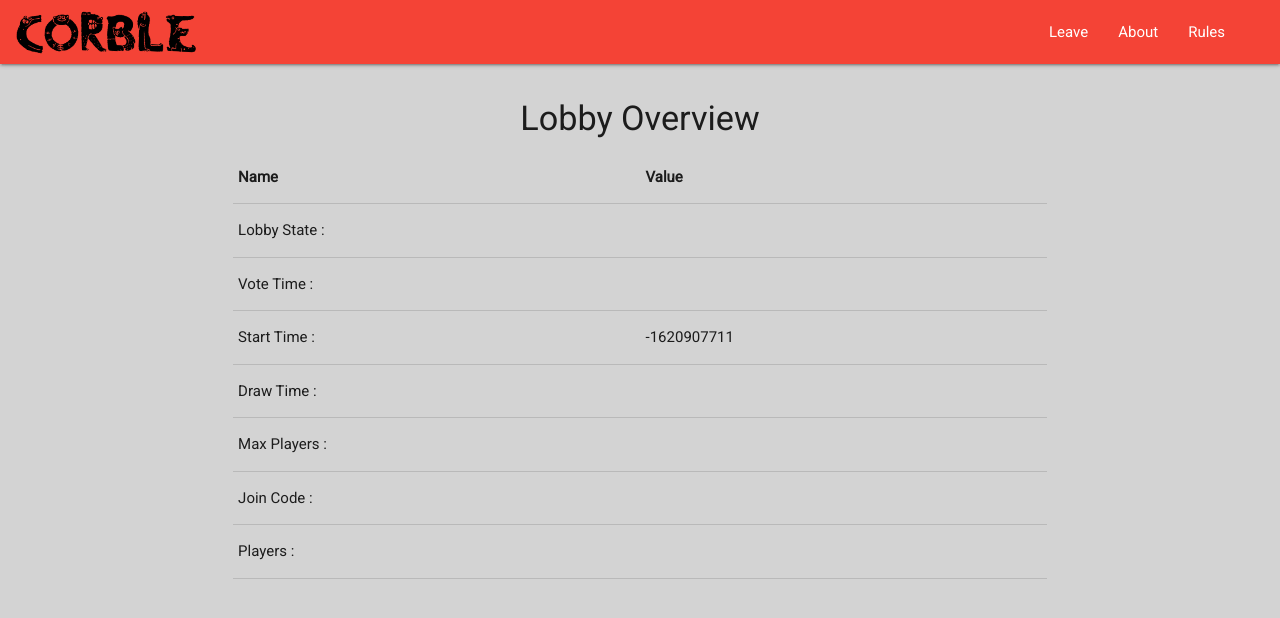
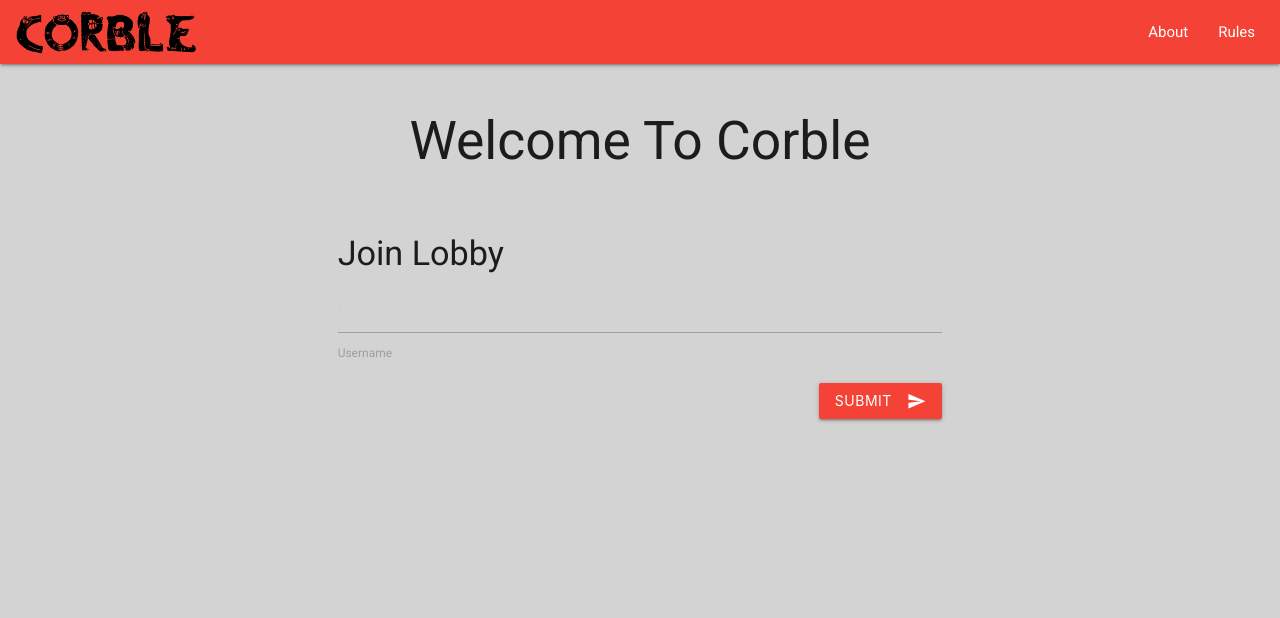
Before and after one commit to arslasel/CorbleProject, a PHP site: page /php/View/LobbyView.php in a window 1280 px wide. Shown: the top 618 px of the page. Run offline with PHP 8.4, Linux system fonts and the light colour scheme; the visitor is signed in with stand-in values (Sample User, id 1); data that the repository does not hold is empty; some web fonts are replaced.

Commit message:
#32 Reworked login with ajax

```diff
--- a/js/lobbyView.js
+++ b/js/lobbyView.js
@@ -1,3 +1,5 @@
+lobby_username = "";
+
 function loadLobbyData(joincode) {
     $.ajax({
         type: 'get',
@@ -37,7 +39,6 @@ function createLobby() {
             }
         }
     }
-    console.log(selected)
     $.ajax({
         type: 'get',
         url: '../Controller/ajax/LobbyViewCreateLobby.php',
@@ -54,3 +55,43 @@ function createLobby() {
         }
     });
 }
+
+function login(){
+    $.ajax({
+        type: 'get',
+        url: '../Controller/ajax/LobbyViewLogin.php',
+        data: {
+            username: document.getElementById('username').value
+        },
+        success: function (response) {
+            if(response == "success"){
+                lobby_username = document.getElementById('username').value
+                loadView();
+            }else{
+                alert(response)
+            }
+        }
+    });
+}
+
+function loadView(){
+    if(lobby_username == ""){
+        //user is not logged in load login div
+        document.getElementById("select_name").removeAttribute("hidden");
+        document.getElementById("lobby_configurator").setAttribute("hidden","1");
+        document.getElementById("lobby_overview").setAttribute("hidden","1");
+    }else{
+
+        document.getElementById("username_displaym").innerHTML = lobby_username;
+        document.getElementById("username_displayd").innerHTML = lobby_username;
+        //user is logged in show lobby create / join view
+        document.getElementById("lobby_configurator").removeAttribute("hidden");
+        document.getElementById("select_name").setAttribute("hidden","1");
+        document.getElementById("lobby_overview").setAttribute("hidden","1");
+    }
+}
+
+setTimeout(() => {
+    M.AutoInit()
+    loadView();
+}, 100);
--- a/php/View/LobbyView.php
+++ b/php/View/LobbyView.php
@@ -96,16 +96,8 @@ session_start();
         </div>
     </div>
 
-
-    <div hidden>
-        <form name="lobby_overview_refresh" action="#" method="POST">
-            <input id="lobby_overview_refresh" type="submit" name="lobby_overview_refresh_submit" />
-        </form>
-    </div>
-
     <ul class="sidenav" id="mobile-nav">
-        <li class="usernameDisplay"><a id="username_display" href="#"></a></li>
-        <li><a href="#">Leave</a></li>
+        <li class="usernameDisplay"><a id="username_displaym" href="#">&nbsp;</a></li>
         <li><a class="modal-trigger" href="#aboutCorble">About</a></li>
         <li><a class="modal-trigger" href="#rulesCorble">Rules</a></li>
     </ul>
@@ -119,8 +111,7 @@ session_start();
                 </a>
 
                 <ul class="right hide-on-med-and-down ">
-                    <li class="usernameDisplay"><a id="username_display" href="#"></a></li>
-                    <li><a href="#">Leave</a></li>
+                    <li class="usernameDisplay"><a id="username_displayd" href="#">&nbsp;</a></li>
                     <li><a class="modal-trigger" href="#aboutCorble">About</a></li>
                     <li><a class="modal-trigger" href="#rulesCorble">Rules</a></li>
                 </ul>
@@ -136,7 +127,6 @@ session_start();
             <div class="col s0 l3"></div>
             <div class="col s12 l6">
                 <h4>Join Lobby</h4>
-                <form name="login" action="#" method="POST" autocomplete="off">
                 <div class="row">
                     <div class="col s12">
                         <input id="username" type="text" name="login_username" placeholder="Choose Username" required />
@@ -145,12 +135,11 @@ session_start();
                 </div>
                 <div class="row">
                     <div class="col s12">
-                            <button class="btn waves-effect waves-light red confirmNameButton" type="submit" type="submit" value="Confirm" name="login_submit">Submit
+                        <button class="btn waves-effect waves-light red confirmNameButton" value="Confirm" onclick="login()">Submit
                             <i class="material-icons right">send</i>
                         </button>
                     </div>
                 </div>
-                </form>
             </div>
             <div class="col s0 l3"></div>
         </div>
@@ -173,7 +162,6 @@ session_start();
             <div id="createLobbyModal" class="modal">
                 <div class="modal-content">
                     <h4>Create Lobby</h4>
-                    <form name="lobby_config" action="#" method="POST">
                     <div class="row">
                         <div class="col s12">
                             <input id="lobby_config_drawtime" type="number" name="lobby_config_drawtime" required />
@@ -209,10 +197,9 @@ session_start();
                             </div>
                         </div>
                         <div class="col s12">
-                                <input hidden id="createLobbySubmit" type="submit" onclick="createLobby()" />
+                            <input hidden id="createLobbySubmit" onclick="createLobby()" />
                         </div>
                     </div>
-                    </form>
                 </div>
                 <div class="modal-footer">
                     <a onclick="document.getElementById('createLobbySubmit').click()" href="#!" class="modal-close waves-effect waves-green btn-flat">Create</a>
@@ -303,88 +290,15 @@ session_start();
     </div>
     <?php
     ini_set('display_errors', 1);
-    include_once($_SERVER['DOCUMENT_ROOT']."/php/Controller/LobbyController.php");
-    $lobbyController = new LobbyController();
-
-    if (isset($_POST['join_submit'])) {
-        $lobbyController->joinLobby($_POST['join_joincode']);
-    }
-
-
-    if (isset($_POST['login_submit'])) {
-        $returnOfHW = $lobbyController->login($_POST['login_username']);
-        if ($returnOfHW == false) {
-            echo "<script> alert('username taken') </script>";
-        }
-    };
-
+    include_once($_SERVER['DOCUMENT_ROOT'] . "/php/Controller/LobbyController.php");
     /*
-    if (isset($_POST['lobby_config__submit'])) {
-        $lobbyController->createLobby($_POST['lobby_config_votetime'], $_POST['lobby_config_drawtime'], $_POST['lobby_config_starttime'], $_POST['lobby_config_maxplayer'], $_POST['lobby_config_wordpool']);
-    };
+        <script>
+            window.setInterval(()=>{
+                loadLobbyData(" . $_SESSION['lobby_joincode'] . ");
+            },1000);
+        </script>";
     */
 
-    if (!isset($_SESSION["lobby_lobbyINDX"])) {
-        if (!isset($_SESSION["lobby_username"])) {
-            echo "<script>document.getElementById('select_name').removeAttribute('hidden'); </script>";
-        } else {
-            echo "<script>document.getElementById('select_name').setAttribute('hidden', ''); </script>";
-            echo "<script>document.getElementById('lobby_configurator').removeAttribute('hidden'); </script>";
-
-            $wordpools = $lobbyController->getWordPools();
-            foreach ($wordpools as $wordpool) {
-                echo "<script>
-                    var select = document.getElementById('lobby_config_wordpool');
-                    var opt = document.createElement('option');
-                    opt.value = '" . $wordpool->getIndx() . "';
-                    opt.innerHTML = '" . $wordpool->getName() . "';
-                    select.appendChild(opt);
-                </script>";
-            }
-        }
-    } else {
-        echo "<script>document.getElementById('select_name').setAttribute('hidden', ''); </script>";
-        echo "<script>document.getElementById('lobby_configurator').setAttribute('hidden', ''); </script>";
-        echo "<script>document.getElementById('lobby_overview').removeAttribute('hidden'); </script>";
-
-
-        echo "
-        <script>
-            window.setInterval(()=>{
-                loadLobbyData(".$_SESSION['lobby_joincode'].");
-            },1000);
-        </script>";
-
-
-        if (isset($_POST['lobby_overview_refresh_submit'])) {
-            $model = $lobbyController->readLobbyDataFromDB();
-            echo "<script>document.getElementById('lobby_overview_state').innerHTML = '" . $model->getState() . "'; </script>";
-            echo "<script>document.getElementById('lobby_overview_votetime').innerHTML = '" . $model->getVoteTime() . "'; </script>";
-            echo "<script>document.getElementById('lobby_overview_starttime').innerHTML = '" . $model->getStartTime() . "'; </script>";
-            echo "<script>document.getElementById('lobby_overview_drawtime').innerHTML = '" . $model->getDrawTime() . "'; </script>";
-            echo "<script>document.getElementById('lobby_overview_maxplayer').innerHTML = '" . $model->getMaxPlayers() . "'; </script>";
-            echo "<script>document.getElementById('lobby_overview_joincode').innerHTML = '" . $model->getJoinCode() . "'; </script>";
-
-            echo "<script>
-                var div = document.getElementById('lobby_overview_players');
-                var ul = document.createElement('ul');
-                ul.id = 'lobby_overview_players_list';
-                div.innerHTML = '';
-                div.appendChild(ul);
-            </script>";
-        }
-    }
-
-    //username_display
-    if (isset($_SESSION["lobby_username"])) {
-        echo "<script>
-            var usernameElement = document.getElementById('username_display');
-            usernameElement.innerHTML = '" . $_SESSION["lobby_username"] . "';
-        </script>";
-    }
-
-
-    echo "<script>M.AutoInit()</script>"; // init all materiallize components
     ?>
 </body>
 
```
Also changed, not shown: php/Controller/ajax/LobbyViewLogin.php (added, +28 -0 lines). Lines whose indentation alone changed are shown as unchanged.
